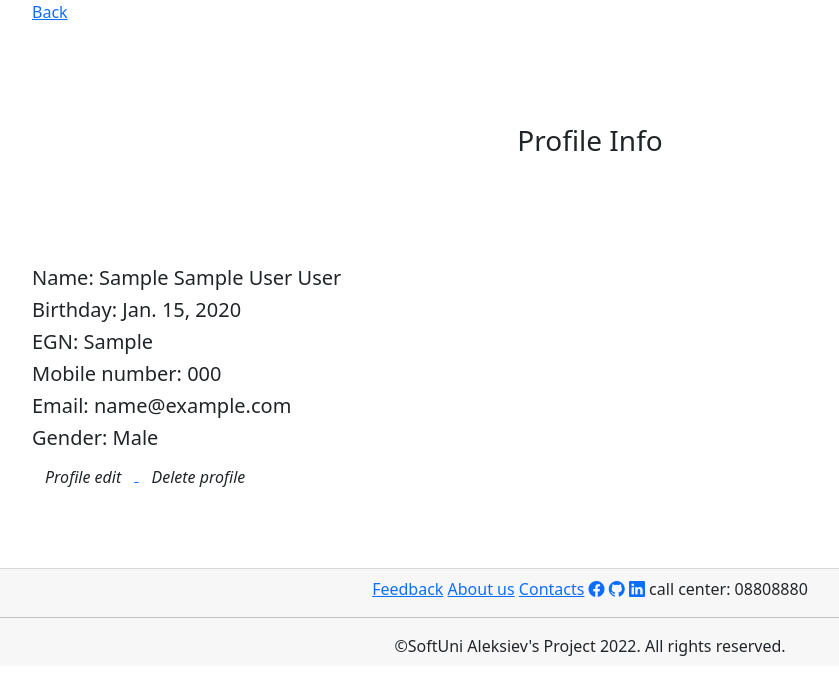
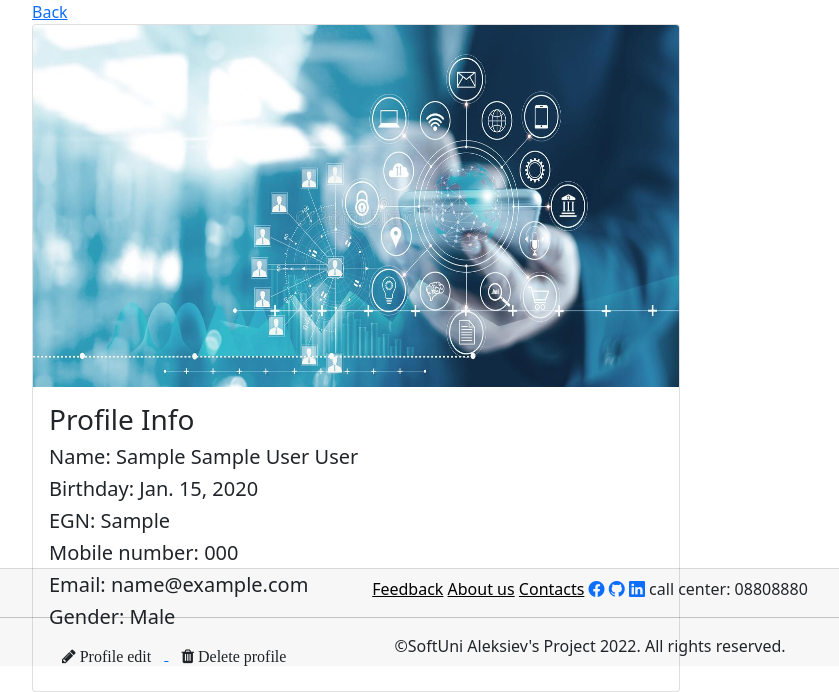
Before and after one commit to Evgeniy-Aleksiev/SofiaBank-project, a Django app: page /accounts/profile/1/ in a window 1280 px wide. Shown: the part 134-826 px from the top of the page, without its empty margins (50-889 px from the left). Before the commit the page ends 790 px from the top, so only its background shows below. Run offline with Django 4.2, Linux system fonts and the light colour scheme; a user stored in the database is signed in; tables that the repository leaves empty hold one stand-in row (values such as "Sample post"); some libraries are stand-ins or nearby versions.

Commit message:
fixed feedback and added some css

```diff
--- a/sofia_bank/sofia_bank/main/admin.py
+++ b/sofia_bank/sofia_bank/main/admin.py
@@ -20,7 +20,7 @@ class AtmsAndBranchesAdmin(admin.ModelAdmin):
 
 @admin.register(Feedback)
 class FeedbackAdmin(admin.ModelAdmin):
-    list_display = ('bank_or_atm_number', 'username', 'date', 'happy', 'details')
+    list_display = ('bank_or_atm_number', 'username', 'date', 'details')
     list_filter = ('date', )
 
 
--- a/sofia_bank/sofia_bank/main/models.py
+++ b/sofia_bank/sofia_bank/main/models.py
@@ -159,8 +159,6 @@ class Feedback(models.Model):
         )
     )
 
-    happy = models.BooleanField()
-
     details = models.TextField()
 
     date = models.DateField(
--- a/sofia_bank/static/css/home_page.css
+++ b/sofia_bank/static/css/home_page.css
@@ -7,7 +7,7 @@
 }
 
 .text-center {
-    padding: 100px;
+    padding: 40px;
 }
 
 
--- a/sofia_bank/templates/accounts/profile_create.html
+++ b/sofia_bank/templates/accounts/profile_create.html
@@ -3,15 +3,17 @@
 
     <h1 class="text-center">Create Your Profile</h1>
     <div class="row">
-        <div class="register-form">
+        <div class="col-lg-3"></div>
+        <div class="col-lg-6">
             <form method="post" action="{% url 'register' %}">
 
                 {{ form }}
                 {% csrf_token %}
 
-                <button class="register-create__button" type="submit">Create</button>
+            <button class="btn btn-primary mt-2" type="submit">Create</button>
             </form>
         </div>
+        <div class="col-lg-3"></div>
     </div>
 
 {% endblock %}
--- a/sofia_bank/templates/accounts/profile_details.html
+++ b/sofia_bank/templates/accounts/profile_details.html
@@ -1,20 +1,21 @@
 {% extends 'base.html' %}
+{% load static %}
 {% block page_content %}
     <div class="back-button">
         <a href="{% url 'dashboard' object.user.id %}">Back</a>
     </div>
-    <h3 class="text-center info">Profile Info</h3>
-    <div class="profile info">
-        <h5>Name: {{ profile }}</h5>
-        <h5>Birthday: {{ profile.date_of_birth }}</h5>
-        <h5>EGN: {{ profile.egn }}</h5>
-        <h5>Mobile number: {{ profile.mobile_number }}</h5>
-        <h5>Email: {{ profile.email }}</h5>
+    <div class="card" style="width: 648px;">
+        <img src="{% static 'images/mobile-banking.jpg' %}" class="card-img-top" alt="profile bank">
+        <div class="card-body">
+            <h3 class="card-title">Profile Info</h3>
+            <h5 class="card-text">Name: {{ profile }}</h5>
+            <h5 class="card-text">Birthday: {{ profile.date_of_birth }}</h5>
+            <h5 class="card-text">EGN: {{ profile.egn }}</h5>
+            <h5 class="card-text">Mobile number: {{ profile.mobile_number }}</h5>
+            <h5 class="card-text">Email: {{ profile.email }}</h5>
             {% if profile.gender == 'Male' or profile.gender == 'Female' %}
-            <h5>Gender: {{ profile.gender }}</h5>
+                <h5 class="card-text">Gender: {{ profile.gender }}</h5>
             {% endif %}
-    </div>
-    <div class="buttons">
             <a href="{% url 'profile edit' object.user.id%}">
                 <button class="btn"><i class="fa fa-pencil"> Profile edit</i></button>
             </a>
@@ -22,4 +23,5 @@
                 <button class="btn"><i class="fa fa-trash"> Delete profile</i></button>
             </a>
         </div>
+    </div>
 {% endblock %}
--- a/sofia_bank/templates/base.html
+++ b/sofia_bank/templates/base.html
@@ -8,6 +8,7 @@
     <title>SofiaBank</title>
     <link href="https://cdn.jsdelivr.net/npm/bootstrap@5.1.3/dist/css/bootstrap.min.css" rel="stylesheet" integrity="sha384-1BmE4kWBq78iYhFldvKuhfTAU6auU8tT94WrHftjDbrCEXSU1oBoqyl2QvZ6jIW3" crossorigin="anonymous">
     <link rel="stylesheet" href="https://cdn.jsdelivr.net/npm/bootstrap-icons@1.8.1/font/bootstrap-icons.css">
+    <link rel="stylesheet" href="https://cdnjs.cloudflare.com/ajax/libs/font-awesome/4.7.0/css/font-awesome.min.css">
     <link rel="stylesheet" href="{% static 'css/web_style.css' %}"/>
 <body>
     {% csrf_token %}
@@ -67,9 +68,9 @@
 
     <footer class="fixed-bottom card-footer ">
         <div class="links">
-            <a href="{% url 'feedback' %}">Feedback</a>
-            <a href="{% url 'bank info' %}">About us</a>
-            <a href="{% url 'contacts' %}">Contacts</a>
+            <a href="{% url 'feedback' %}" class="text-black">Feedback</a>
+            <a href="{% url 'bank info' %}" class="text-black">About us</a>
+            <a href="{% url 'contacts' %}" class="text-black">Contacts</a>
             <a href="https://www.facebook.com/evgeni.aleksiev.23/"><i class="bi bi-facebook"></i></a>
             <a href="https://github.com/Evgeniy-Aleksiev"><i  class="bi bi-github"></i></a>
             <a href="https://bg.linkedin.com/in/evgeniy-aleksiev-078971224"><i class="bi bi-linkedin"></i></a>
--- a/sofia_bank/templates/main/products_and_services.html
+++ b/sofia_bank/templates/main/products_and_services.html
@@ -19,7 +19,7 @@
                 <h5 class="card-title">Deposit and Savings</h5>
                 <p class="card-text">Deposit products tailored to your plans and desires. You have the
                     opportunity to save for a short or longer period of time</p>
-                <a href="{% url 'loans' %}" class="btn btn-primary">Loans</a>
+                <a href="{% url 'savings and deposit' %}" class="btn btn-primary">Deposit or Save</a>
             </div>
         </div>
     </div>
--- a/sofia_bank/templates/products/loans.html
+++ b/sofia_bank/templates/products/loans.html
@@ -3,7 +3,7 @@
     <a href="{% url 'products and services' %}" class="previous page">Back to Products and Services</a>
     <h1 class="loan-label">Loans</h1>
     <p>Whether you want a bank loan to buy a car, improve your home or buy a house,
-        compare our loans to find the one that’s perfect for your plans. You can borrow from 1000lv to 200 000lv.</p>
+        compare our loans to find the one that’s perfect for your plans. You can borrow from 1000lv to 200000lv.</p>
     <div class="loan-info">
         <div class="consumer-loan">
             <h3>Consumer loan</h3>
```
Also changed, not shown: sofia_bank/templates/accounts/login_page.html (+5 -5 lines), sofia_bank/templates/main/about_us.html (+5 -3 lines), sofia_bank/templates/main/feedback.html (+7 -2 lines), sofia_bank/sofia_bank/main/migrations/0012_alter_exchangerates_currency_alter_feedback_happy.py (added), sofia_bank/sofia_bank/main/migrations/0013_remove_feedback_happy.py (added), sofia_bank/static/css/web_style.css (line endings or trailing spaces). Lines whose indentation alone changed are shown as unchanged.
